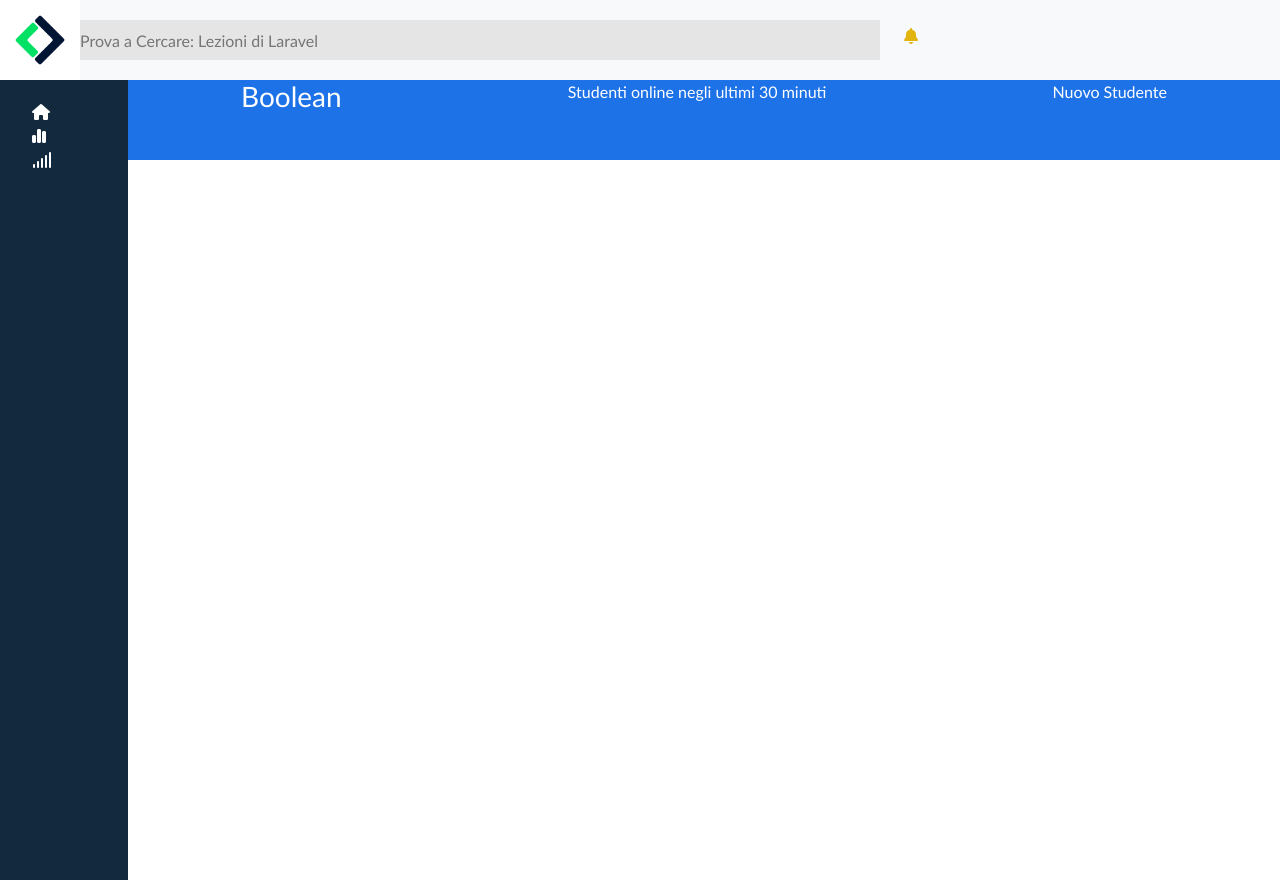
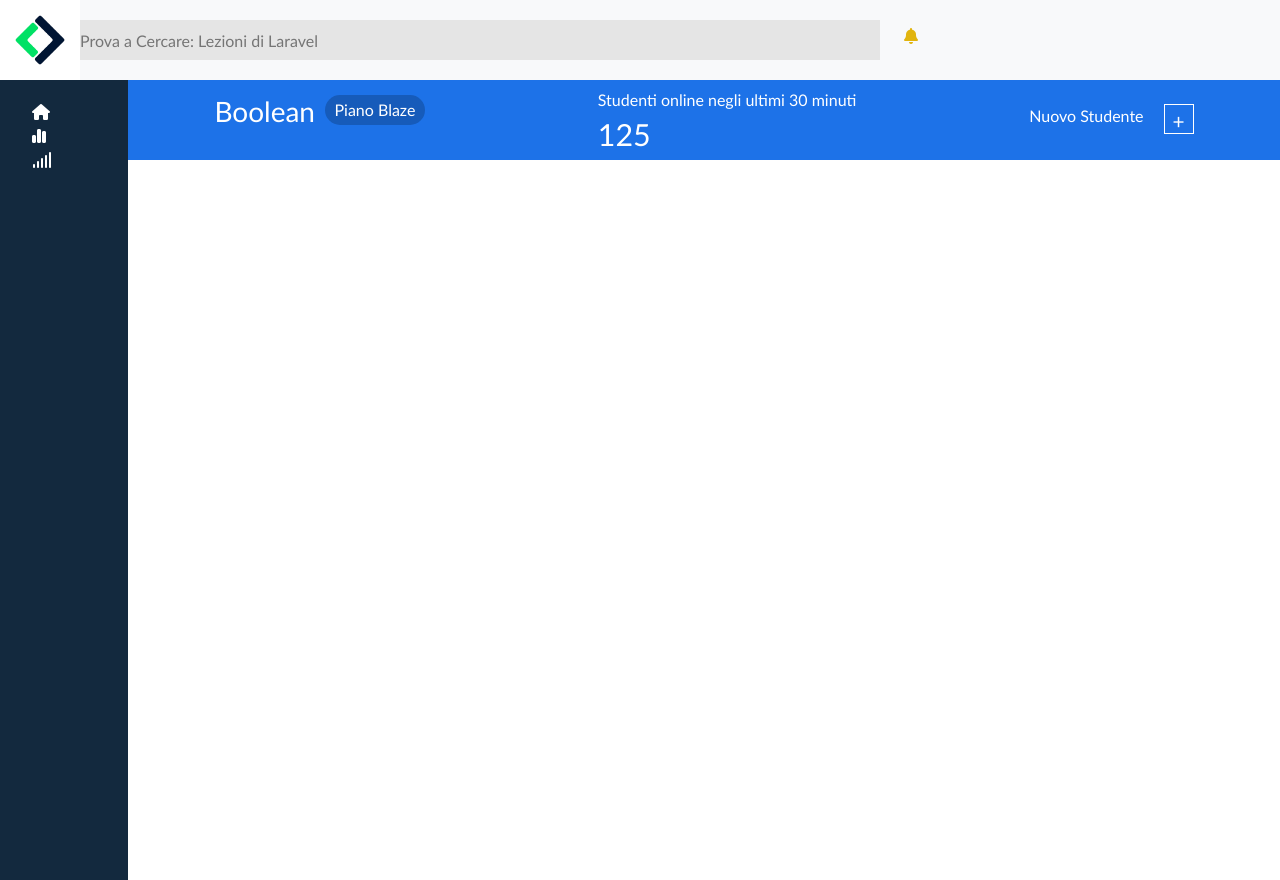
Before and after one commit to SebastianoGuzzon/html-css-bootstrap-dashboard, a plain HTML site: page index.html in a window 1280 px wide. Drawn offline with nearby package versions, Linux system fonts and the light colour scheme.

Commit message:
Second Commit

```diff
--- a/css/style.css
+++ b/css/style.css
@@ -17,6 +17,13 @@ header img{
   width: 80px;
   height: 80px;
 }
+p{
+  margin-bottom: 0rem;
+}
+.header-top-left{
+  padding-top: 15px;
+}
+
 .nav-bar-top .nav-bar-top-middle .nav-menu-top{
   width: 800px;
   height: 40px;
@@ -49,5 +56,22 @@ header img{
   list-style-type: none;
   margin-top: 20px;
 
+}
+.btn-piano-blaze{
+  border-radius: 20px;
+  width: 100px;
+  height: 30px;
+  background-color: #165BBA;
+  color: white;
+  border: none;
+  margin-left:10px;
+}
+.box-piu{
+  width: 30px;
+  height: 30px;
+  border: 1px solid white;
+  text-align: center;
+  font-size: 1.3rem;
+  margin-left: 20px;
 
 }
--- a/index.html
+++ b/index.html
@@ -31,7 +31,7 @@
 
           </div>
 
-          <div class="sidebar d-flex column">
+          <div class="sidebar d-flex">
           <ul>
             <li><a href="#"><i class="fa-solid fa-house" style="color: white;"></i></a></li>
             <li><a href="#"><i class="fa-solid fa-chart-simple" style="color: white;"></i></a></li>
@@ -40,15 +40,18 @@
         </div>
 
             <div class="main-content d-flex">
-          <header class="d-flex justify-content-around">
-              <div class="header-top-left">
-                <h3>Boolean</h3>
-              </div>
-              <div class="header-top-middle">
-                <p>Studenti online negli ultimi 30 minuti</p>
-            </div>
-              <div class="header-top-right">
+              <header class="d-flex justify-content-around">
+                <div class="header-top-left d-flex flex-wrap">
+                  <h3>Boolean</h3>
+                  <button class="btn-piano-blaze flex-wrap">Piano Blaze</button>
+                </div>
+                <div class="header-top-middle my-2">
+                  <p>Studenti online negli ultimi 30 minuti</p>
+                  <p style="font-size: 1.9rem;">125</p>
+                </div>
+              <div class="header-top-right my-4 d-flex">
                 <p>Nuovo Studente</p>
+                <div class="box-piu">+</div>
             </div>
           </div>
         </header>
```
